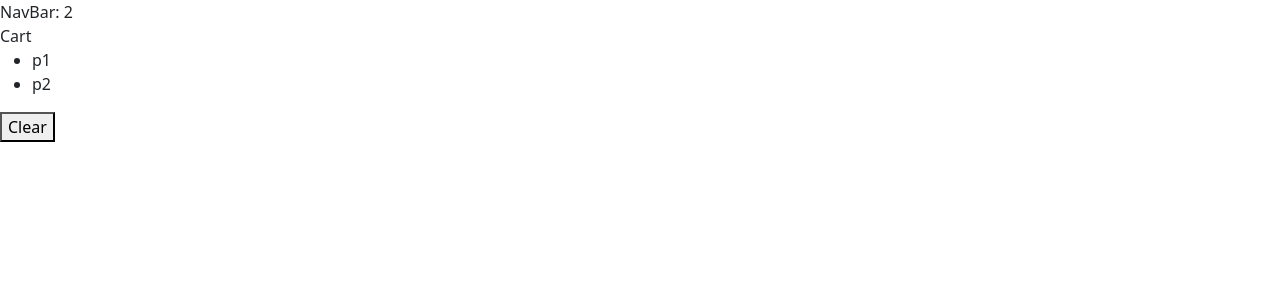
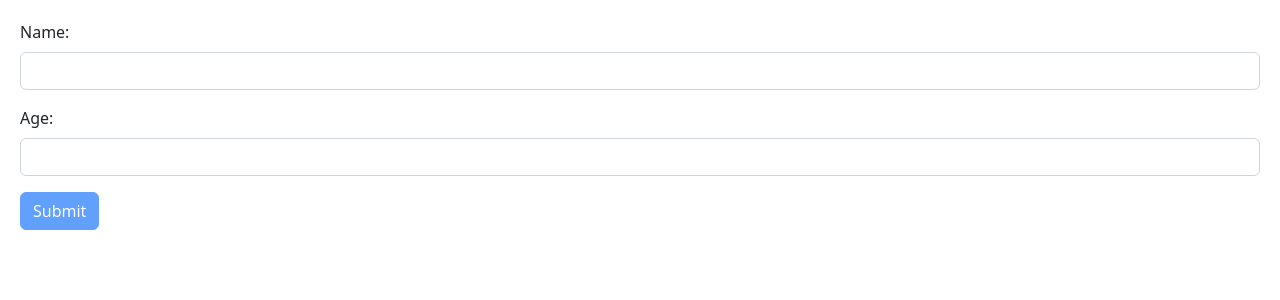
Before and after one commit to NgineZZ/ReactMoshTsx1, a React (Vite) app: page / in a window 1280 px wide. Shown: the top 300 px of the page. Built offline with nearby package versions, Linux system fonts and the light colour scheme.

Commit message:
Form (usinf useRef)  && Form2 (using react-hook form library) components has been added

```diff
--- a/package.json
+++ b/package.json
@@ -13,6 +13,8 @@
     "bootstrap": "^5.2.3",
     "react": "^18.2.0",
     "react-dom": "^18.2.0",
+    "react-form-hook": "^0.0.1",
+    "react-hook-form": "^7.51.5",
     "react-icons": "^4.7.1"
   },
   "devDependencies": {
--- a/src/App.tsx
+++ b/src/App.tsx
@@ -1,13 +1,10 @@
-import { useState } from "react";
-import NavBar from "./Components/NavBar";
-import Cart from "./Components/Cart";
+import Form2 from "./Components/Form2";
+
 
 function App() {
-  const [catrItems, setCartItems] = useState(["p1", "p2"]);
   return (
     <div>
-      <NavBar CartItemCounts={catrItems.length} />
-      <Cart cartItems={catrItems} onClear={() => setCartItems([])} />
+      <Form2 />
     </div>
   );
 }
--- /dev/null
+++ b/src/Components/Form2.tsx
@@ -0,0 +1,54 @@
+import { FieldValues, useForm } from "react-hook-form";
+
+interface FormData {
+  name: string,
+  age: number
+}
+
+function Form2() {
+  const {
+    register,
+    handleSubmit,
+    formState: { errors, isValid },
+  } = useForm<FormData>();
+  const onSubmit = (data: FieldValues) => console.log(data);
+  return (
+    <form onSubmit={handleSubmit(onSubmit)}>
+      <div className="mb-3">
+        <label htmlFor="name" className="form-label">
+          Name:
+        </label>
+        <input
+          {...register("name", { minLength: 3, required: true })}
+          id="name"
+          type="text"
+          className="form-control"
+        />
+        {errors.name?.type === "required" && (
+          <p className="text-danger">This field is required.</p>
+        )}
+        {errors.name?.type === "minLength" && (
+          <p className="text-danger">Must be 3 characters</p>
+        )}
+      </div>
+
+      <div className="mb-3">
+        <label htmlFor="age" className="form-label">
+          Age:
+        </label>
+        <input
+          {...register("age", { required: true })}
+          id="age"
+          type="number"
+          className="form-control"
+        />
+        {errors.age?.type === "required" && (
+          <p className="text-danger">This field is required.</p>
+        )}
+      </div>
+      <button disabled={!isValid} className="btn btn-primary">Submit</button>
+    </form>
+  );
+}
+
+export default Form2;
--- /dev/null
+++ b/src/index.css
@@ -0,0 +1,3 @@
+body{
+  padding: 20px;
+}
--- a/src/main.tsx
+++ b/src/main.tsx
@@ -2,6 +2,7 @@ import React from 'react'
 import ReactDOM from 'react-dom/client'
 import App from './App.tsx'
 import 'bootstrap/dist/css/bootstrap.css'
+import './index.css';
 
 ReactDOM.createRoot(document.getElementById('root')!).render(
   <React.StrictMode>
```
Also changed, not shown: src/Components/Form.tsx (added, +36 -0 lines), src/App.css (deleted), 1 other file (tests, documents, lock files or other folders).
